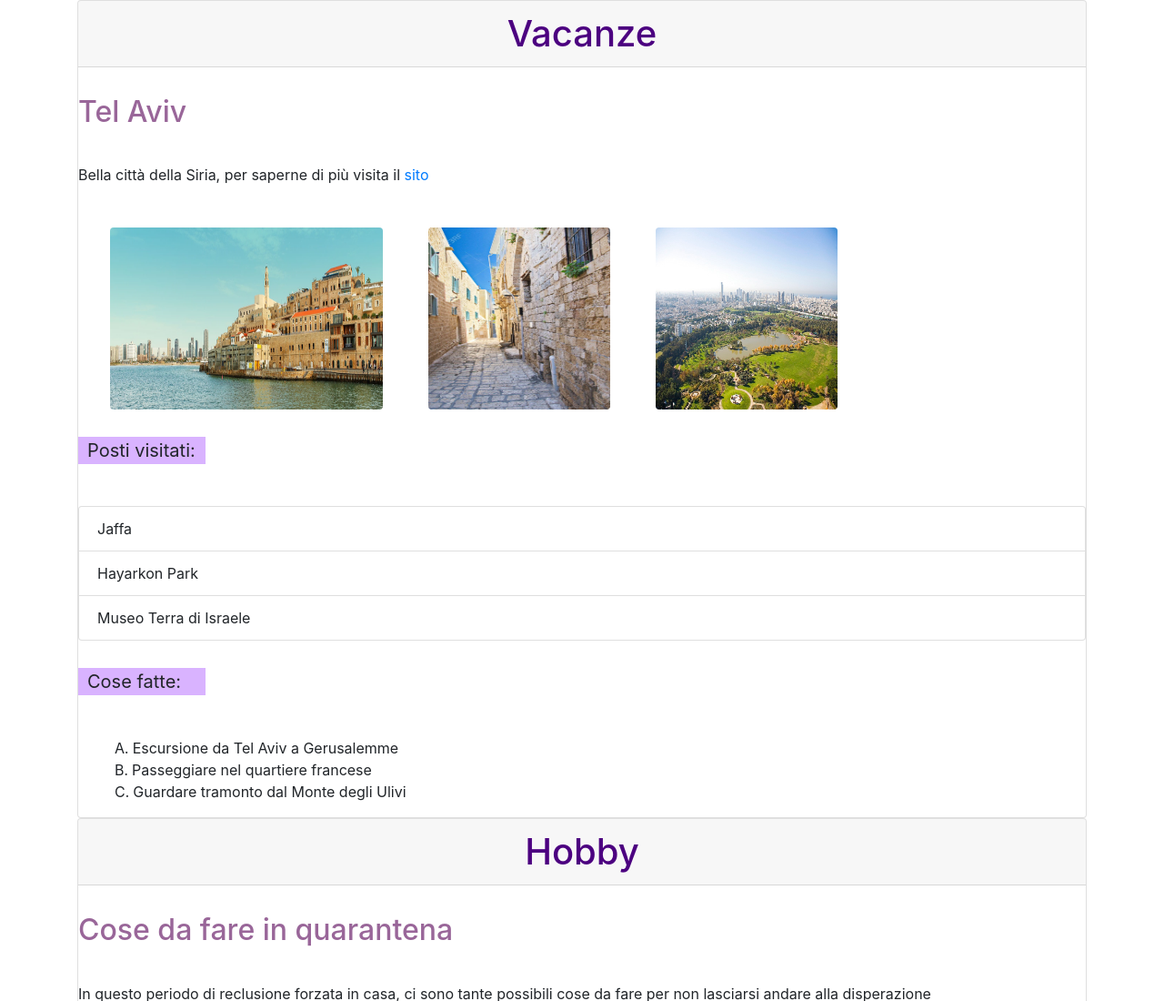
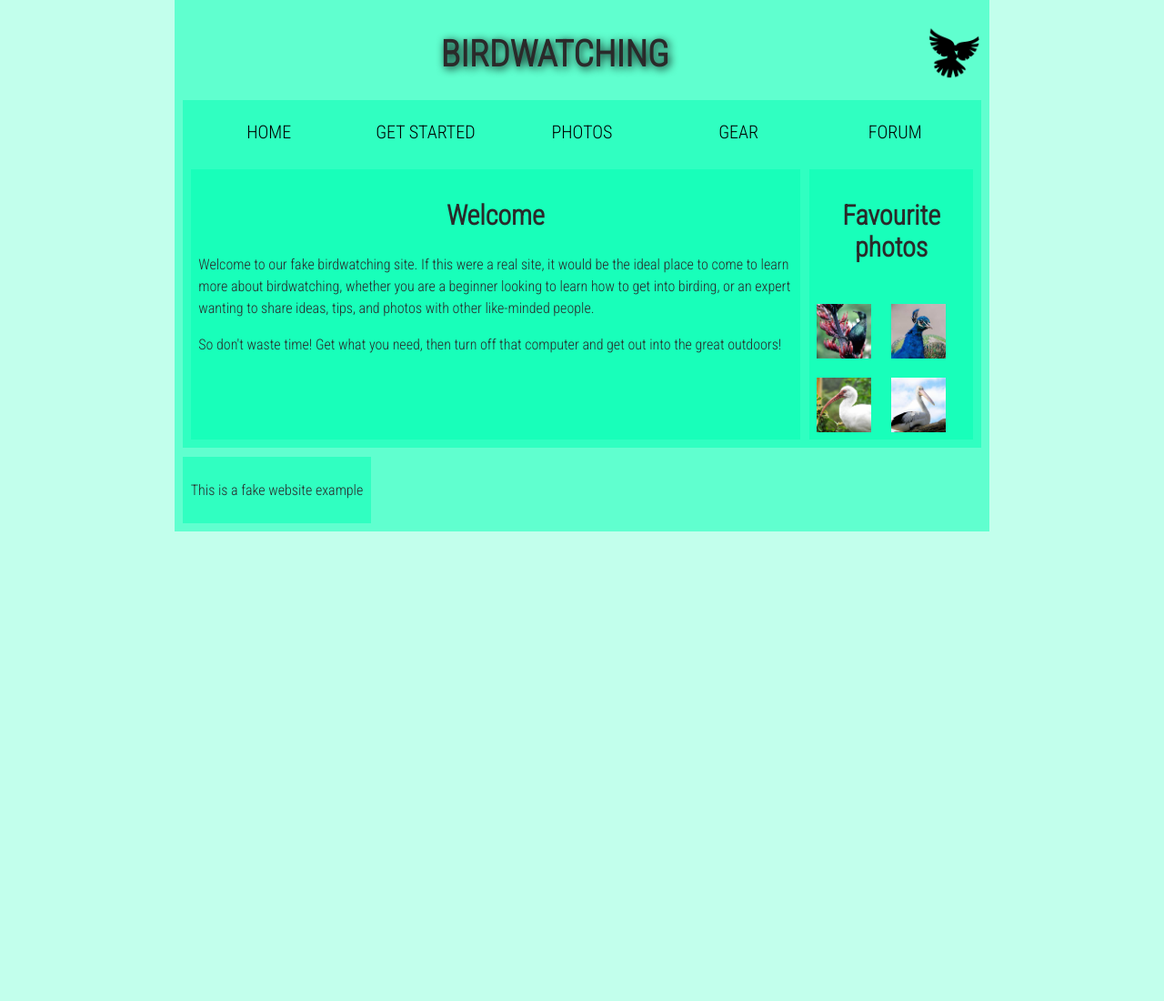
Before and after one commit to laurasac/laurasac.github.io, a plain HTML site: page index.html in a window 1280 px wide. Shown: the top 1100 px of the page at 91% size. After the commit the page ends 800 px from the top, so only its background shows below. Drawn offline with nearby package versions, Linux system fonts and the light colour scheme.

```diff
--- a/index.html
+++ b/index.html
@@ -1,86 +1,55 @@
 <!DOCTYPE html>
 <html>
-    <head>
-        <meta charset="utf-8">
-        <title> Vacanze e Hobby </title>
-        <link rel="stylesheet" type="text/css" href="style.css">
-        <link rel="stylesheet" href="https://maxcdn.bootstrapcdn.com/bootstrap/4.4.1/css/bootstrap.min.css">
-        <script src="https://ajax.googleapis.com/ajax/libs/jquery/3.4.1/jquery.min.js"></script>
+  <head>
+    <meta charset="utf-8">
+    <title>Birdwatching</title>
+    <link href="https://fonts.googleapis.com/css?family=Roboto+Condensed:300|Cinzel+Decorative:700" rel="stylesheet">
+    <link rel = "stylesheet" href = "style.css">
 
-        <script src="https://maxcdn.bootstrapcdn.com/bootstrap/4.4.1/js/bootstrap.min.js"></script>
-    </head>
+    <!--[if lt IE 9]>
+      <script src="//html5shiv.googlecode.com/svn/trunk/html5.js"></script>
+    <![endif]-->
+  </head>
 
-    <body>
-        <div class="container">
-            <div class = "card">
-                <h1 class = "card-header"> Vacanze</h1>
-                <h2 class = "div"> Tel Aviv </h2>
-                <p class = "div">
-                    Bella città della Siria, per saperne di più visita il <a href="https://www.aviontourism.com/it/destinazioni/tel-aviv-5664" target = "_blank"> sito </a>
-                </p>
+  <body>
+
+      <header>
+        <h1>Birdwatching </h1>
+        <img src="dove.png" alt="a simple dove logo">
+
+        <nav>
+          <ul>
+            <li><span>Home</span></li>
+            <li><a href="#">Get started</a></li>
+            <li><a href="#">Photos</a></li>
+            <li><a href="#">Gear</a></li>
+            <li><a href="#">Forum</a></li>
+          </ul>
+        </nav>
+
+      <main>
+        <article>
+          <h2>Welcome</h2>
+
+          <p>Welcome to our fake birdwatching site. If this were a real site, it would be the ideal place to come to learn more about birdwatching, whether you are a beginner looking to learn how to get into birding, or an expert wanting to share ideas, tips, and photos with other like-minded people.</p>
+
+          <p>So don't waste time! Get what you need, then turn off that computer and get out into the great outdoors!</p>
+      </article>
+
+      <aside>
+        <h2>Favourite photos</h2>
+
+        <a href="favorite-1.jpg"><img src="favorite-1_th.jpg" alt="Small black bird, black claws, long black slender beak, links to larger version of the image"></a>
+        <a href="favorite-2.jpg"><img src="favorite-2_th.jpg" alt="Top half of a pretty bird with bright blue plumage on neck, light colored beak, blue headdress, links to larger version of the image"></a>
+        <a href="favorite-3.jpg"><img src="favorite-3_th.jpg" alt="Top half of a large bird with white plumage, very long curved narrow light colored break, links to larger version of the image"></a>
+        <a href="favorite-4.jpg"><img src="favorite-4_th.jpg" alt="Large bird, mostly white plumage with black plumage on back and rear, long straight white beak, links to larger version of the image"></a>
+      </aside>
+    </main>
 
 
-                <div class="row">
-                    <img src="Tel_aviv.jpg" class = "div col-*-* or rounded">
-                    <img src="jaffa.jpg" class = "div col-*-* ve rounded">
-                    <img src="HaYarkon-park-pic.jpg" class = "div col-*-* ve rounded">
-                </div>
+    <footer>
+      <p>This  is a fake website example</p>
+    </footer>
 
-                <p class = "list div">Posti visitati:</p>
-                <ul class = "div list-group">
-                    <li class="list-group-item"> Jaffa </li>
-                    <li class="list-group-item"> Hayarkon Park</li>
-                    <li class="list-group-item"> Museo Terra di Israele </li>
-                </ul>
-
-                <p class = "list div" > Cose fatte: </p>
-                <ol id = "lista_2" class = "div">
-                    <li>Escursione da Tel Aviv a Gerusalemme</li>
-                    <li> Passeggiare nel quartiere francese </li>
-                    <li> Guardare tramonto dal Monte degli Ulivi </li>
-                </ol>
-            </div>
-
-            <div class = "card">
-                <h1 class = " card-header">Hobby </h1>
-                <h2 class = "div"> Cose da fare in quarantena </h2>
-                <p class = "div"> In questo periodo di reclusione forzata in casa, ci sono tante possibili cose da fare  per non lasciarsi andare alla disperazione</p>
-
-                <div class="row">
-                    <img src="hobby.jpg" class = "div col-*-* or rounded">
-                    <img src="cuore.jpg" class = "div col-*-* ve rounded">
-                    <img src="cose.jpg" class = "div col-*-* ve rounded">
-                </div>
-                <table class = "div table">
-                    <tr>
-                        <th>Lettura</th>
-                        <th> Scuola </th>
-                        <th> Film </th>
-                        <th> Igiene </th>
-                    </tr>
-                    <tr>
-                        <td>Il giovane Holden</td>
-                        <td>Copia appunti</td>
-                        <td>C'era una volta a Hollywood</td>
-                        <td>Lavati spesso le mani</td>
-
-                    </tr>
-                    <tr>
-                        <td>La serie infernale</td>
-                        <td>Fai le videolezioni</td>
-                        <td>Joker</td>
-                        <td>Evita contatti fisici con le persone</td>
-
-                    </tr>
-                    <tr>
-                        <td>Assasinio sull'Orient express</td>
-                        <td>Fai esercizi</td>
-                        <td>Il re leone</td>
-                        <td>Stai a casa</td>
-
-                    </tr>
-                </table>
-            </div>
-        </div>
-    </body>
+  </body>
 </html>
--- a/style.css
+++ b/style.css
@@ -1,53 +1,124 @@
-body{
-    font-family: verdana;
-    background-color: #e6e6ff;
+/* || General setup */
+
+html, body {
+  margin: 0;
+  padding: 0;
 }
 
-h1{
-    text-align: center;
-    color: #4c0080;
+html {
+  font-size: 10px;
+  background-color: rgba(0, 255, 179, 0.24)
 }
 
-h2{
-    color: #996699;
+body {
+  width: 70%;
+  min-width: 800px;
+  margin: 0 auto;
+  font-family: 'Roboto Condensed', sans-serif;
+  color: #2a2a2a;
 }
 
-img{
-    margin-left: 50px;
-}
-.or{
-    width:  300px;
-    height: 200px;
-}
-.ve{
-    width:  200px;
-    height: 200px;
-}
-.div{
-    margin-top: 30px;
+
+h1 {
+  font-size: 4rem;
+  text-align: center;
+  text-shadow: 2px 2px 10px black;
 }
 
-.list{
-    background-color: #d9b3ff;
-    font-size: 20px;
-    width: 140px;
-    padding-left: 10px;
+h2 {
+  font-size: 3rem;
+  text-align: center;
 }
 
-#lista_1{
-    list-style-type: upper-roman;
-    list-style-position: inside;
+h3 {
+  font-size: 2.2rem;
 }
 
-#lista_2{
-    list-style-type: upper-alpha;
-    list-style-position: inside;
+p, li {
+  font-size: 1.6rem;
+  line-height: 1.5;
 }
 
-table{
-    background-color:  #f2e6ff;
+/* || header layout */
+
+header {
+  margin-bottom: 10px;
+  display: flex;
+  flex-flow: row wrap;
 }
 
-th{
-    background-color: #d9b3ff;
+main, header, nav, article, aside, footer, section {
+  background-color: rgba(0, 255, 179, 0.5);
+  padding: 1%;
 }
+
+h1 {
+  flex: 5;
+  text-transform: uppercase;
+}
+
+header img {
+  display: block;
+  height: 60px;
+  padding-top: 20.15px;
+}
+
+nav {
+  height: 50px;
+  flex: 100%;
+  display: flex;
+}
+
+nav ul {
+  padding: 0;
+  list-style-type: none;
+  flex: 2;
+  display: flex;
+}
+
+nav li {
+  display: inline;
+  text-align: center;
+  flex: 1;
+}
+
+nav a, nav span {
+  display: inline-block;
+  font-size: 2rem;
+  height: 3rem;
+  line-height: 1.7;
+  text-transform: uppercase;
+  text-decoration: none;
+  color: black;
+
+}
+
+
+
+main {
+  display: flex;
+}
+
+article, section {
+  flex: 4;
+}
+
+aside {
+  flex: 1;
+  margin-left: 10px;
+  padding: 1%;
+}
+
+aside a {
+  display: block;
+  float: left;
+  width: 50%;
+}
+
+aside img {
+  max-width: 100%;
+}
+
+footer {
+  margin-top: 10px;
+}
```
Also changed, not shown: HaYarkon-park-pic.jpg (deleted), Tel_aviv.jpg (deleted), cose.jpg (deleted), cuore.jpg (deleted), dove.png (added), favorite-1.jpg (added), favorite-1_th.jpg (added), favorite-2.jpg (added), favorite-2_th.jpg (added), favorite-3.jpg (added), favorite-3_th.jpg (added), favorite-4.jpg (added), favorite-4_th.jpg (added), hobby.jpg (deleted), 1 more files, 1 other file.
